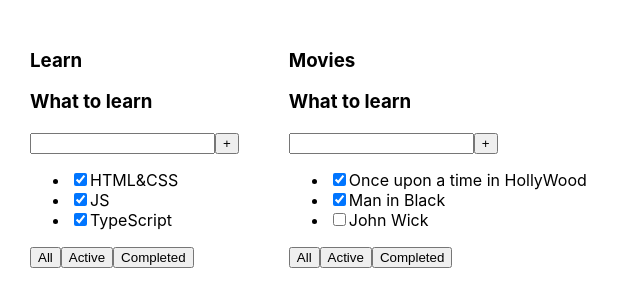
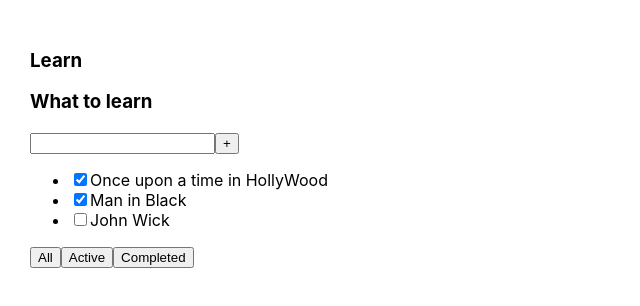
Before and after one commit to nikitsch/Todolist, a React (Create React App) app: page / in a window 1280 px wide. Shown: the top 306 px of the page, without its empty margins (0-640 px from the left). Built offline with nearby package versions, Linux system fonts and the light colour scheme.

Commit message:
feat: filter logic

```diff
--- a/src/App.tsx
+++ b/src/App.tsx
@@ -1,28 +1,62 @@
-import React from 'react';
+import React, { useState } from 'react';
 import logo from './logo.svg';
 import './App.css';
 import { TaskType, Todolist } from './Todolist';
 
+export type FilterValuesType = "all" | "active" | "completed";
+
 function App() {
 
-  let tasks1: Array<TaskType> = [
-    { id: 1, title: "HTML&CSS", isDone: true },
-    { id: 2, title: "JS", isDone: true },
-    { id: 3, title: "TypeScript", isDone: true },
-  ]
+  // let initTasks1: Array<TaskType> = [
+  //   { id: 1, title: "HTML&CSS", isDone: true },
+  //   { id: 2, title: "JS", isDone: true },
+  //   { id: 3, title: "TypeScript", isDone: true },
+  // ]
 
-  let tasks2: Array<TaskType> = [
+  // let tasks2: Array<TaskType> = [
+  //   { id: 1, title: "Once upon a time in HollyWood", isDone: true },
+  //   { id: 2, title: "Man in Black", isDone: true },
+  //   { id: 3, title: "John Wick", isDone: false },
+  // ]
+
+  let [tasks, setTasks] = useState([
     { id: 1, title: "Once upon a time in HollyWood", isDone: true },
     { id: 2, title: "Man in Black", isDone: true },
     { id: 3, title: "John Wick", isDone: false },
-  ]
+  ])
+
+  let [filter, setFilter] = useState<FilterValuesType>("all")
+
+  function removeTask(id: number) {
+    let filteredTasks = tasks.filter(el => el.id !== id)
+    setTasks(filteredTasks);
+  }
+
+  function changeFilter(value: FilterValuesType) {
+    setFilter(value)
+  }
+
+  let tasksForTodolist = tasks
+  if (filter === "completed") {
+    tasksForTodolist = tasks.filter(t => t.isDone)
+  }
+  if (filter === "active") {
+    tasksForTodolist = tasks.filter(t => !t.isDone)
+  }
 
   return (
     <div className="App">
-      <Todolist title="Learn" tasks={tasks1} />
-      <Todolist title="Movies" tasks={tasks2} />
+      <Todolist title="Learn"
+        tasks={tasksForTodolist}
+        removeTask={removeTask}
+        changeFilter={changeFilter} />
+      {/* <Todolist title="Movies" tasks={tasks2} /> */}
     </div>
   );
 }
 
+export function activeTask() {
+
+}
+
 export default App;
```
